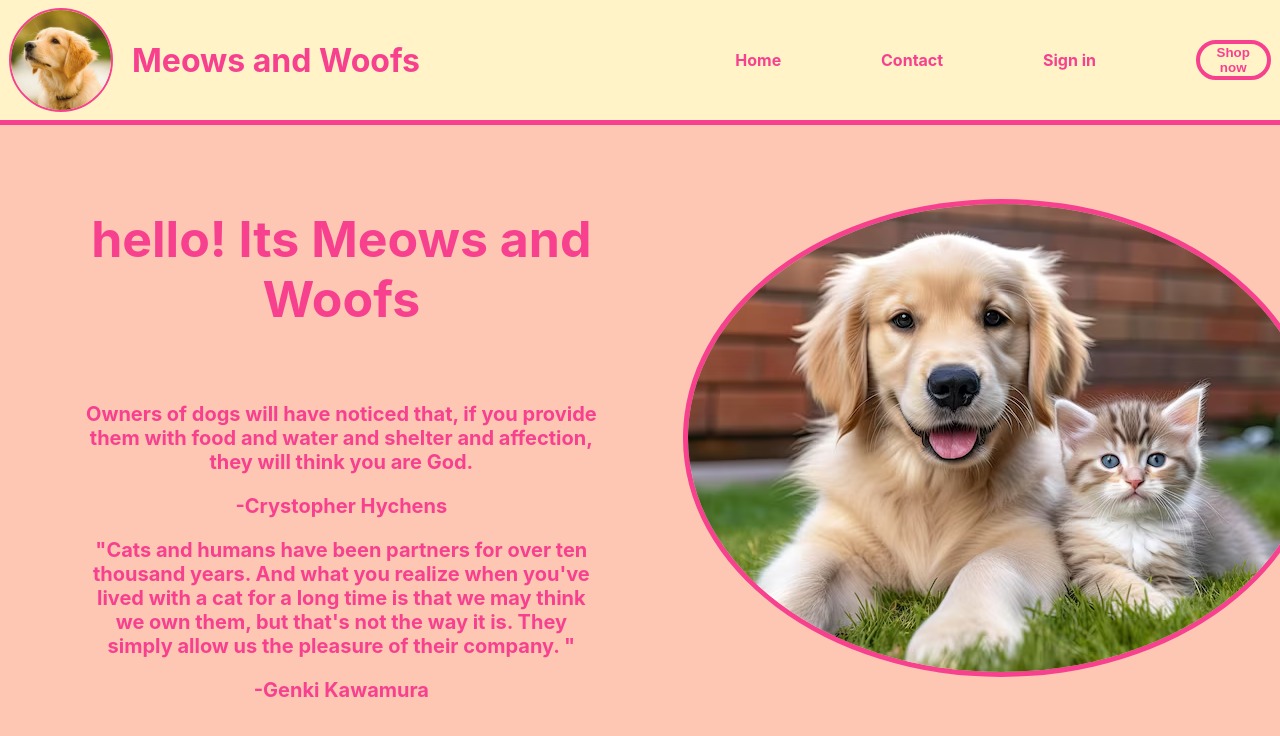
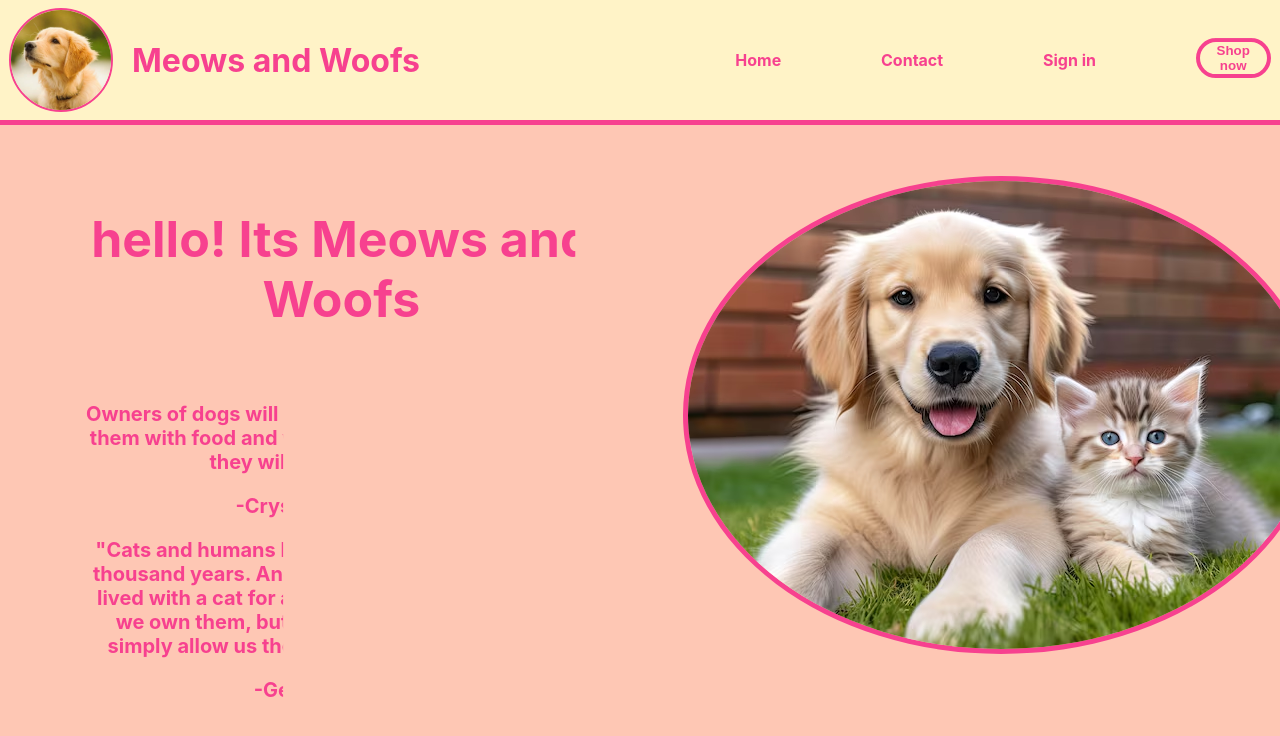
Before and after one commit to Saurav-Shinde/MeowsWoofs, a React (Create React App) app: page / in a window 1280 px wide. Shown: the top 736 px of the page. Built offline with nearby package versions, Linux system fonts and the light colour scheme.

Commit message:
animation commit

```diff
--- a/src/Components/Hero/Hero.css
+++ b/src/Components/Hero/Hero.css
@@ -8,14 +8,14 @@
 
 }
 .hero{
-    height:525px;
+    height:700px;
     display: flex;
     align-items: center;
     width: 40%;
     visibility: hidden;
     animation: slideInFromRight 2s forwards;
     animation-duration: 2s;
-    animation-delay: 2s;
+    animation-delay: 1s;
 }
 @keyframes slideInFromRight {
     from {
@@ -34,6 +34,20 @@
     border-style: solid;
     border-radius:50%;
     border-color: #F7418F;
+    animation:bounce 6s;
+    animation-iteration-count: infinite;
+    animation-delay: 5s linear;
+}
+@keyframes bounce {
+  0%{
+    transform: translateY(-5%);
+  }
+  50%{
+    transform: translateY(5%);
+  }
+  100%{
+    transform: translateY(-5%);
+  }
 }
 .maintext{
     color: #F7418F;
@@ -59,8 +73,35 @@
   }
 .heading1{
     font-size: 50px;
+    animation: animate 2s forwards;
+    animation-delay: 4s;
+    visibility: hidden;
 }
+@keyframes animate {
+  from {
+    clip-path: inset(0 100% 0 0);
+    visibility: visible;
+  }
+  to {
+    clip-path: inset(0 0 0 0);
+    visibility: visible;
+  }
+}
+
 
 .maintext > p{
     font-size: 20px;
+    animation: animate2 2s forwards;
+    visibility: hidden;
+    animation-delay: 5s;
 }
+@keyframes animate2 {
+  from {
+    clip-path: inset(0 100% 0 0);
+    visibility: visible;
+  }
+  to {
+    clip-path: inset(0 0 0 0);
+    visibility: visible;
+  }
+}
--- a/src/Components/Navbar/Navbar.css
+++ b/src/Components/Navbar/Navbar.css
@@ -27,11 +27,10 @@
   .listitems{
     list-style-type: none;
     color: #f7418f;
-    transition: 2s;
-
   }
   .listitems:hover{
     cursor: pointer;
+    text-shadow: 0 0 5px #F7418F;
   }
   .lists a{
     color: inherit;
@@ -56,20 +55,22 @@
     border-style: solid;
     color: #F7418F  ;
     transition: 0.5s ease;
-    animation:bounce infinite;
+    animation:bounce 6s;
+    animation-iteration-count: infinite;
   }
   @keyframes bounce {
-    0% { transform: translateY(0) rotate(0); }
-    20% { transform: translateY(-10px) rotate(0); }
-    40% { transform: translateY(0) rotate(0); }
-    60% { transform: translateY(-5px) rotate(0); }
-    80% { transform: translateY(0) rotate(0); }
-    100% { transform: translateY(-2px) rotate(0); }
+    0% { transform: translateY(0)  }
+    20% { transform: translateY(-10px)  }
+    40% { transform: translateY(0) }
+    60% { transform: translateY(-5px) }
+    80% { transform: translateY(0)  }
+    100% { transform: translateY(-2px) }
 }
-/* .shopbtn:hover{
+.shopbtn:hover{
     cursor: pointer;
-    transform: scale(0.8);
-  } */
+    box-shadow: 0 0 5px#F7418F;
+    text-shadow: 0 0 5px#F7418F;
+  }
 .heading{
     color:#F7418F;
   }
```
